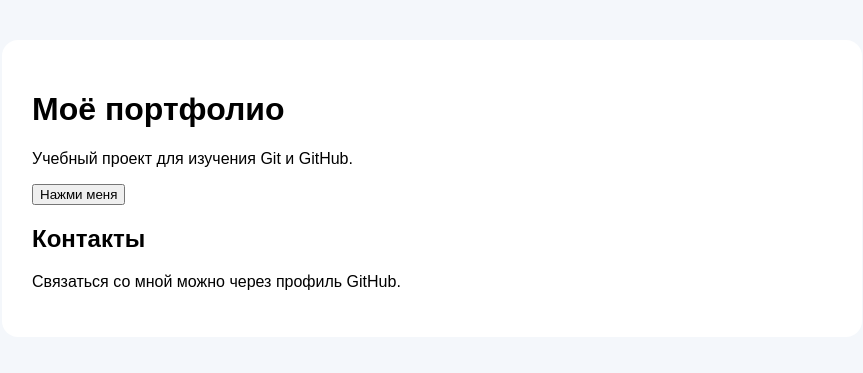
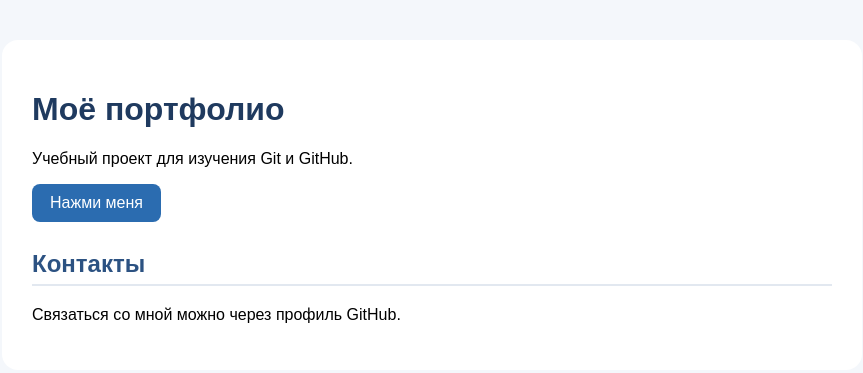
Before and after one commit to Sempa1-69/student-portfolio, a plain HTML site: page index.html in a window 1280 px wide. Shown: the whole page, without its empty margins (208-1071 px from the left). Drawn offline with Linux system fonts and the light colour scheme.

Commit message:
Improve page styles

```diff
--- a/style.css
+++ b/style.css
@@ -12,3 +12,31 @@ main {
   background: white;
   border-radius: 16px;
 }
+
+h1 {
+  color: #1f3a5f;
+}
+
+h2 {
+  color: #2c5282;
+  border-bottom: 2px solid #e2e8f0;
+  padding-bottom: 6px;
+}
+
+button {
+  padding: 10px 18px;
+  border: 0;
+  border-radius: 8px;
+  background: #2b6cb0;
+  color: white;
+  font-size: 16px;
+  cursor: pointer;
+}
+
+button:hover {
+  background: #2c5282;
+}
+
+section {
+  margin-top: 28px;
+}
```
